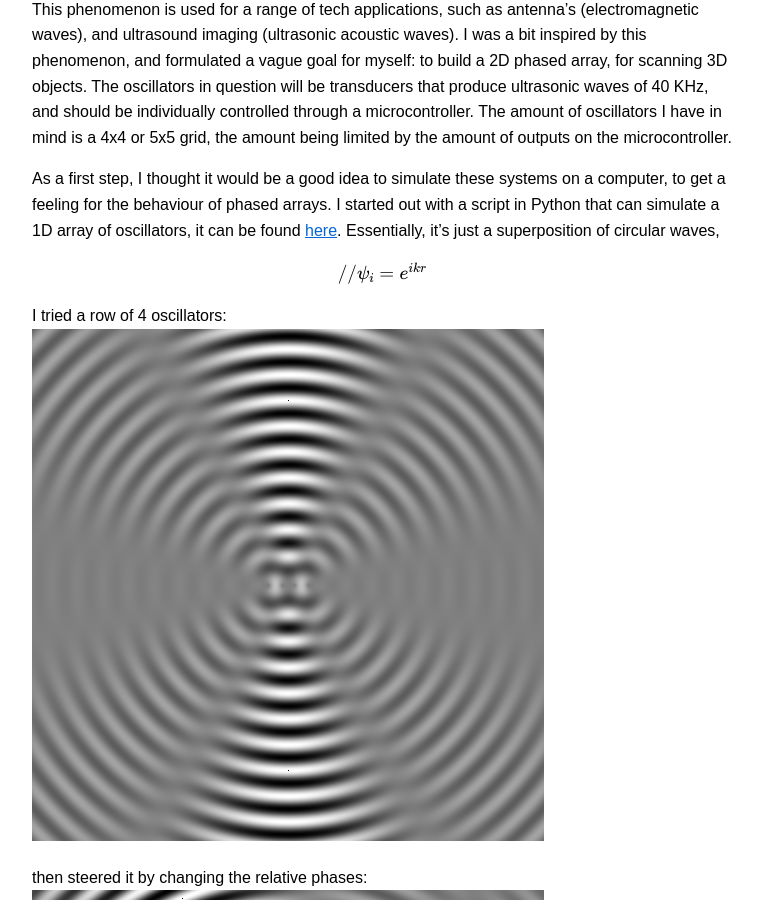
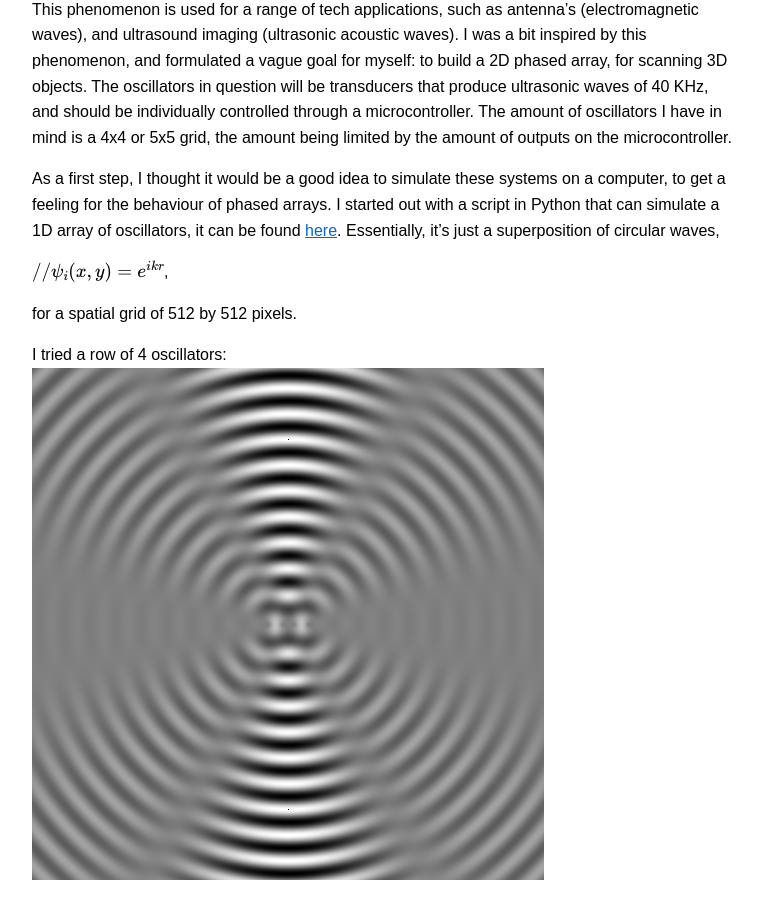
Before and after one commit to samman350/samman350.github.io, a Jekyll site: the page built from _posts/2025-05-08-phased-arrays.md, in a window 1280 px wide and 900 px high, scrolled down 508 px. Shown: the whole window, without its empty margins (258-1020 px from the left). Built offline with Jekyll 4.4.1, drawn with Linux system fonts in a browser that asks for light colours; formulas are drawn with MathJax 3.

Commit message:
Update 2025-05-08-phased-arrays.md

```diff
--- a/_posts/2025-05-08-phased-arrays.md
+++ b/_posts/2025-05-08-phased-arrays.md
@@ -14,7 +14,9 @@ This phenomenon is used for a range of tech applications, such as antenna's (ele
 
 As a first step, I thought it would be a good idea to simulate these systems on a computer, to get a feeling for the behaviour of phased arrays. I started out with a script in Python that can simulate a 1D array of oscillators, it can be found [here](https://github.com/samman350/2D_PhasedArray/). Essentially, it's just a superposition of circular waves,
 
-$$// \psi_i=e^{ikr}$$
+$$// \psi_i(x,y)=e^{ikr}$$,
+
+for a spatial grid of 512 by 512 pixels.
 
 I tried a row of 4 oscillators:
 ![four oscillators in a row]({{ '/assets/images/Waves.png' | relative_url }})
```
